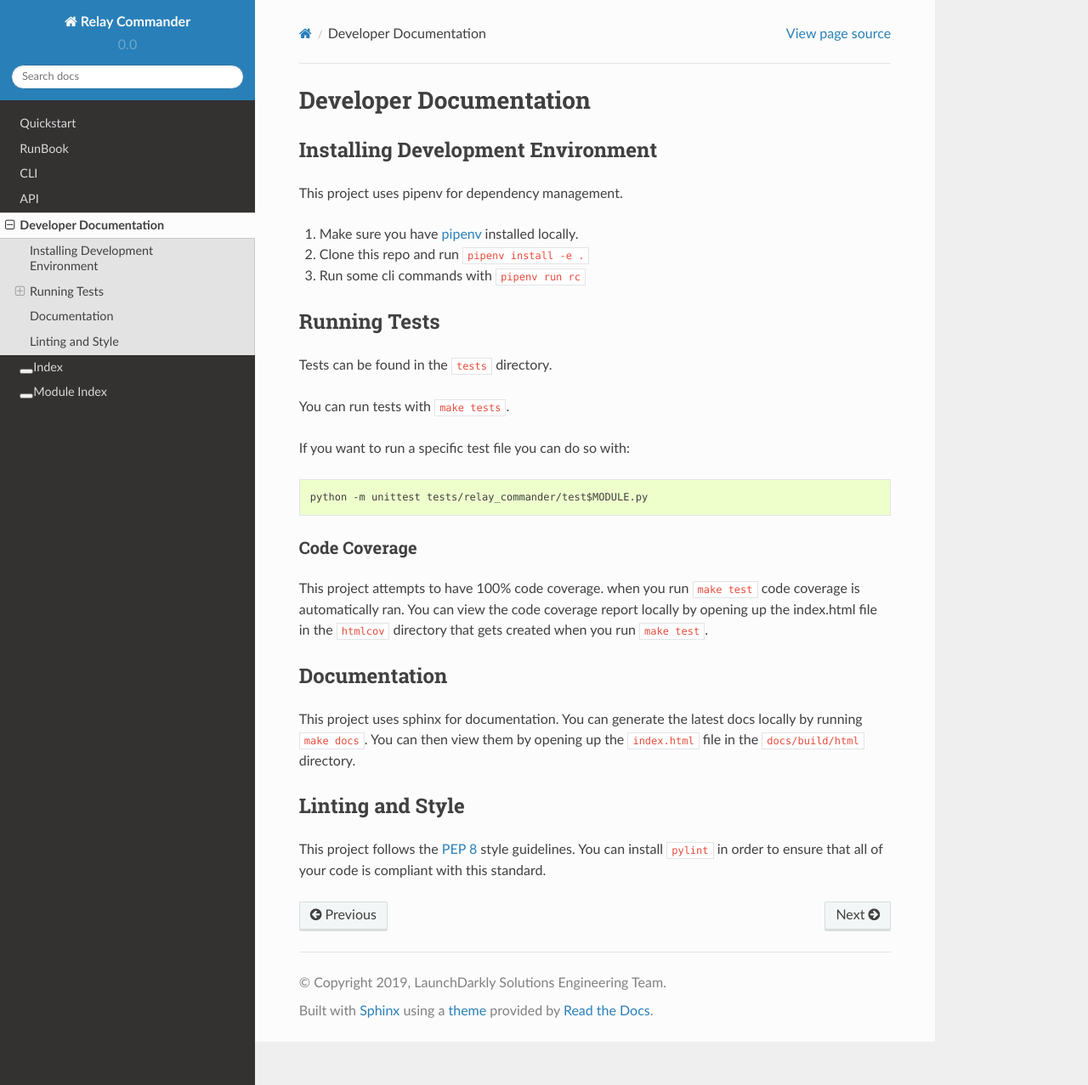
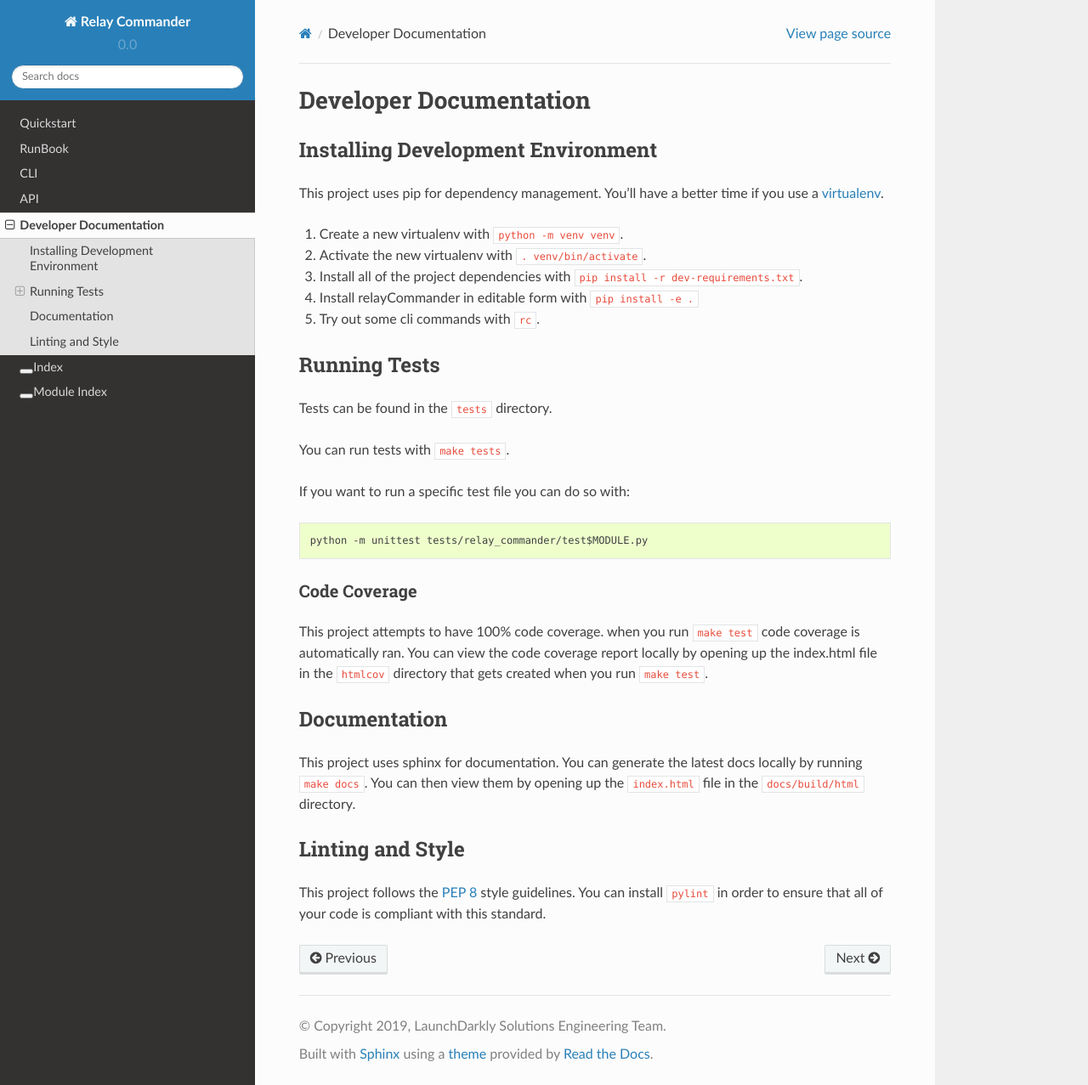
Before and after one commit to launchdarkly-labs/relayCommander, a Sphinx documentation site: the page built from docs/dev.rst, in a window 1280 px wide and 1277 px high. Shown: the whole window at 85% size. Built offline with Sphinx 7.4.7 and the Read the Docs theme 2.0.0, drawn with Linux system fonts in a browser that asks for light colours.

Commit message:
Remove Pipenv  (#18)
* get rid of pipenv

```diff
--- a/docs/dev.rst
+++ b/docs/dev.rst
@@ -4,13 +4,15 @@ Developer Documentation
 Installing Development Environment
 ----------------------------------
 
-This project uses pipenv for dependency management.
+This project uses pip for dependency management. You'll have a better time if
+you use a `virtualenv <https://docs.python.org/3/library/venv.html>`__.
 
-1. Make sure you have
-   `pipenv <https://pipenv.readthedocs.io/en/latest/install/>`__
-   installed locally.
-2. Clone this repo and run ``pipenv install -e .``
-3. Run some cli commands with ``pipenv run rc``
+1. Create a new virtualenv with ``python -m venv venv``.
+2. Activate the new virtualenv with ``. venv/bin/activate``.
+3. Install all of the project dependencies with
+   ``pip install -r dev-requirements.txt``.
+4. Install relayCommander in editable form with ``pip install -e .``
+5. Try out some cli commands with ``rc``.
 
 
 Running Tests
```
Also changed, not shown: 6 other files.
